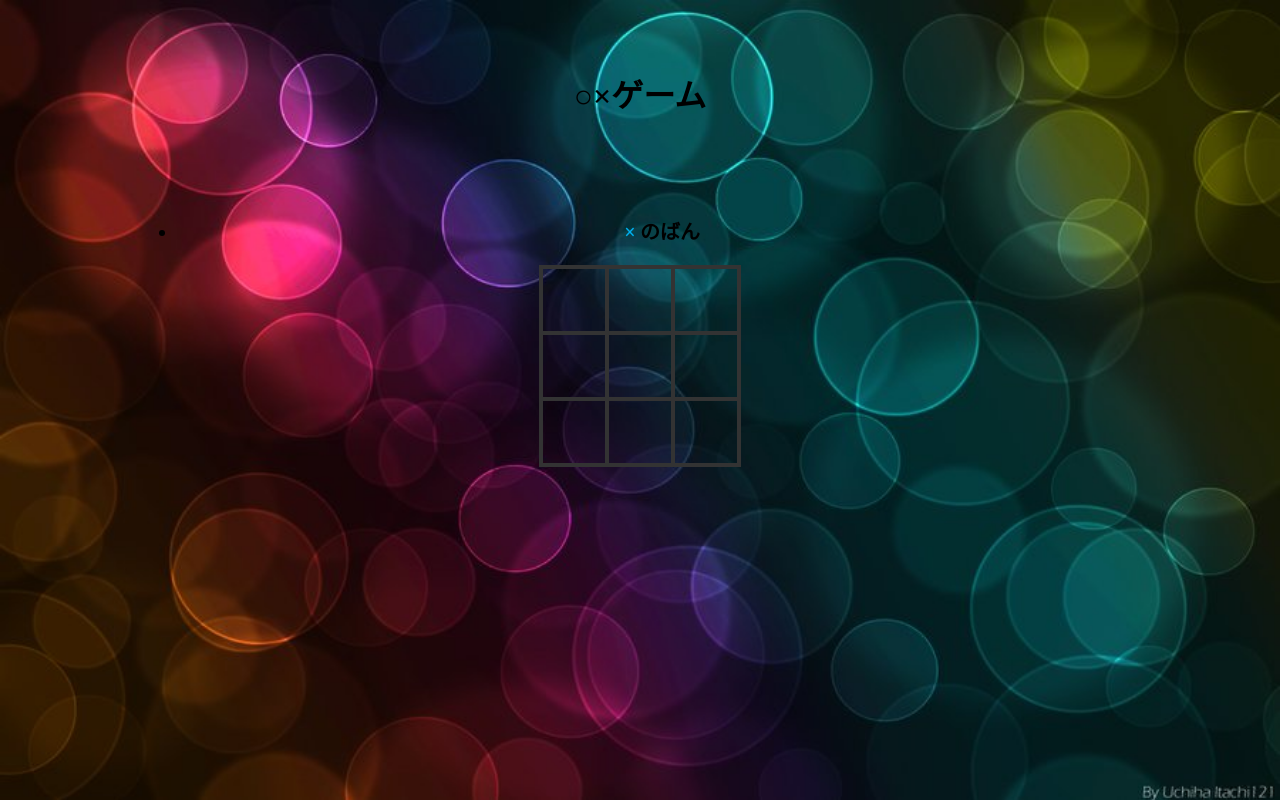
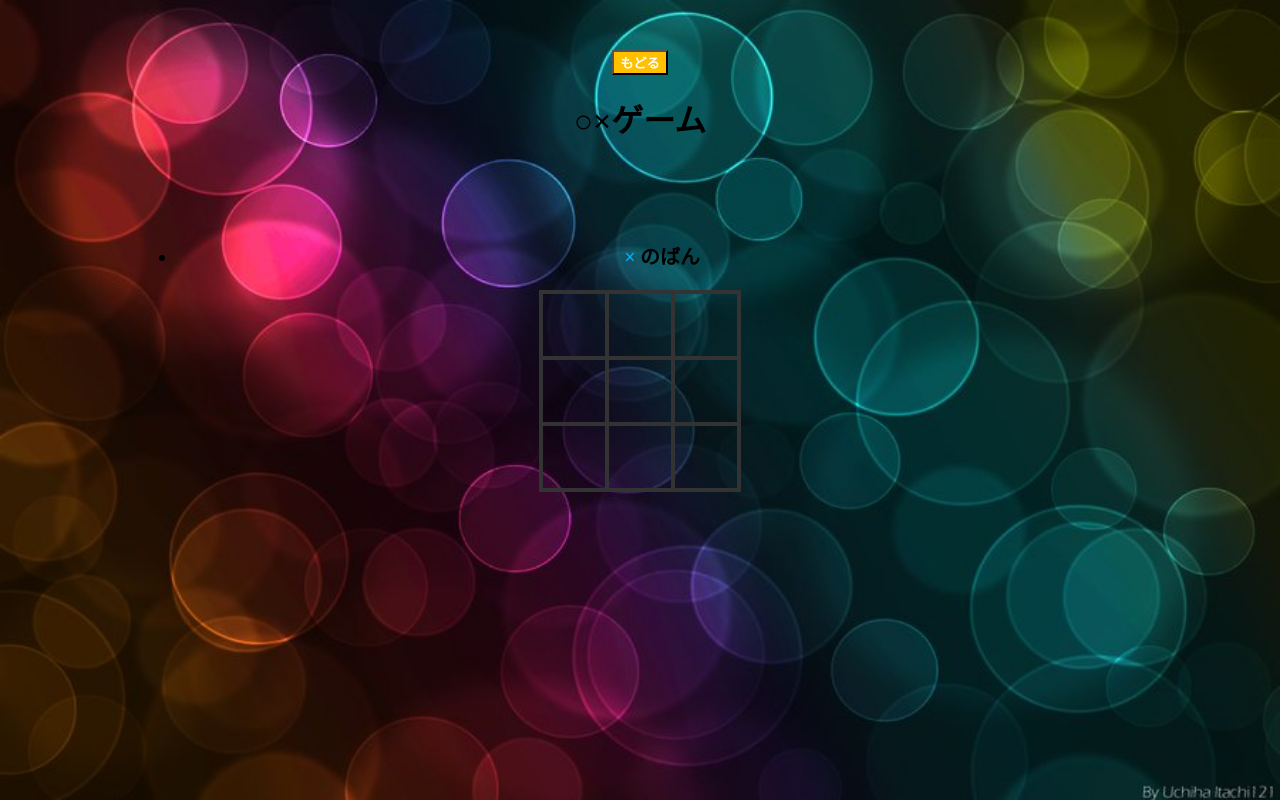
Before and after one commit to naporitanOmega/TeamQuiz, a plain HTML site: page maingame.html in a window 1280 px wide. Drawn offline with Linux system fonts and the light colour scheme.

Commit message:
まるばつゲームに戻るボタン追加

```diff
--- a/maingame.html
+++ b/maingame.html
@@ -146,10 +146,15 @@ h1 {
   cursor: pointer;
 }
 
-.btn-reset {
+.btn-reset,button {
   color: #fff;
   background-color: #ffc000;
   font-weight: bold;
+}
+
+button{
+    left: 10px;
+    top: 500px;
 }
 
 .btn-reset:hover {
@@ -159,6 +164,11 @@ h1 {
         </style>
 </head>
 <body>
+
+    <form action="index.html">
+        <button id="start">もどる</button>
+    </form>
+
     <div class="wrapper">
         <h1>○×ゲーム</h1>
         <div class="game-container">
```
Lines whose indentation alone changed are shown as unchanged.
